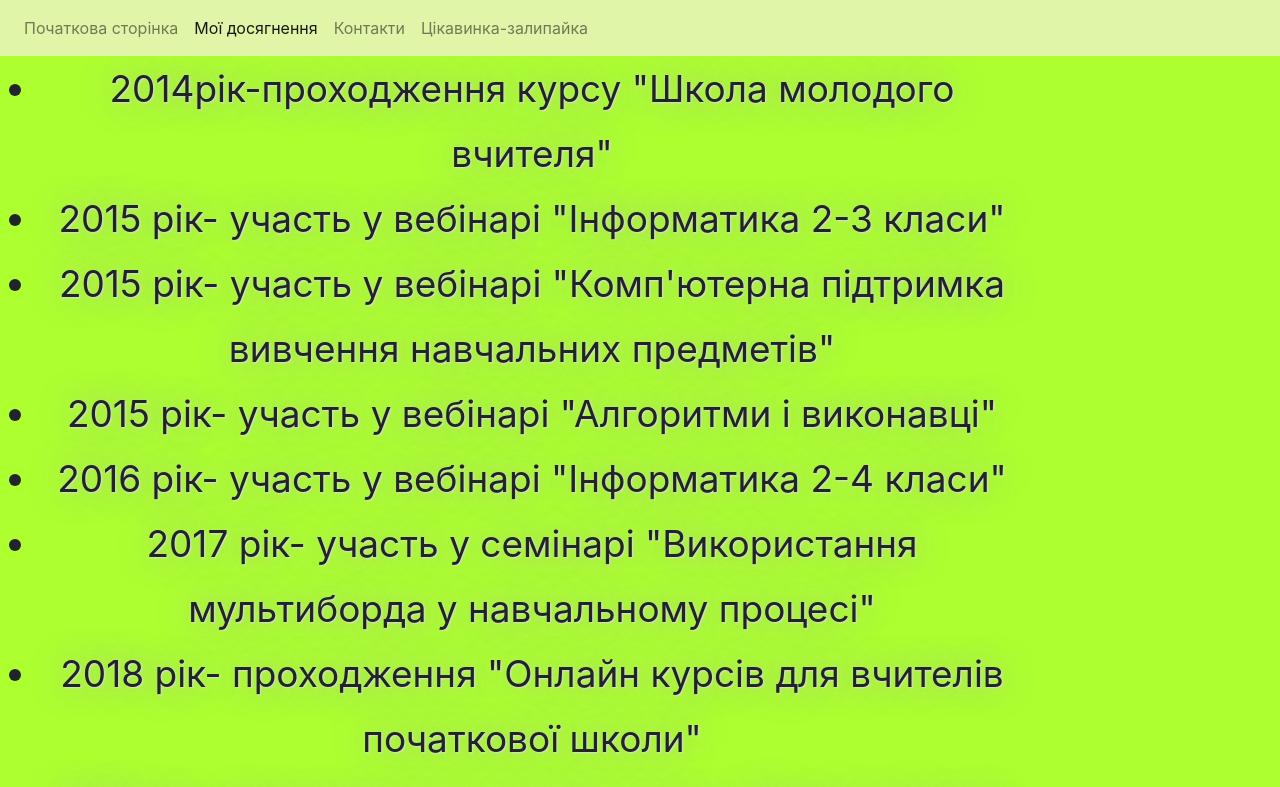
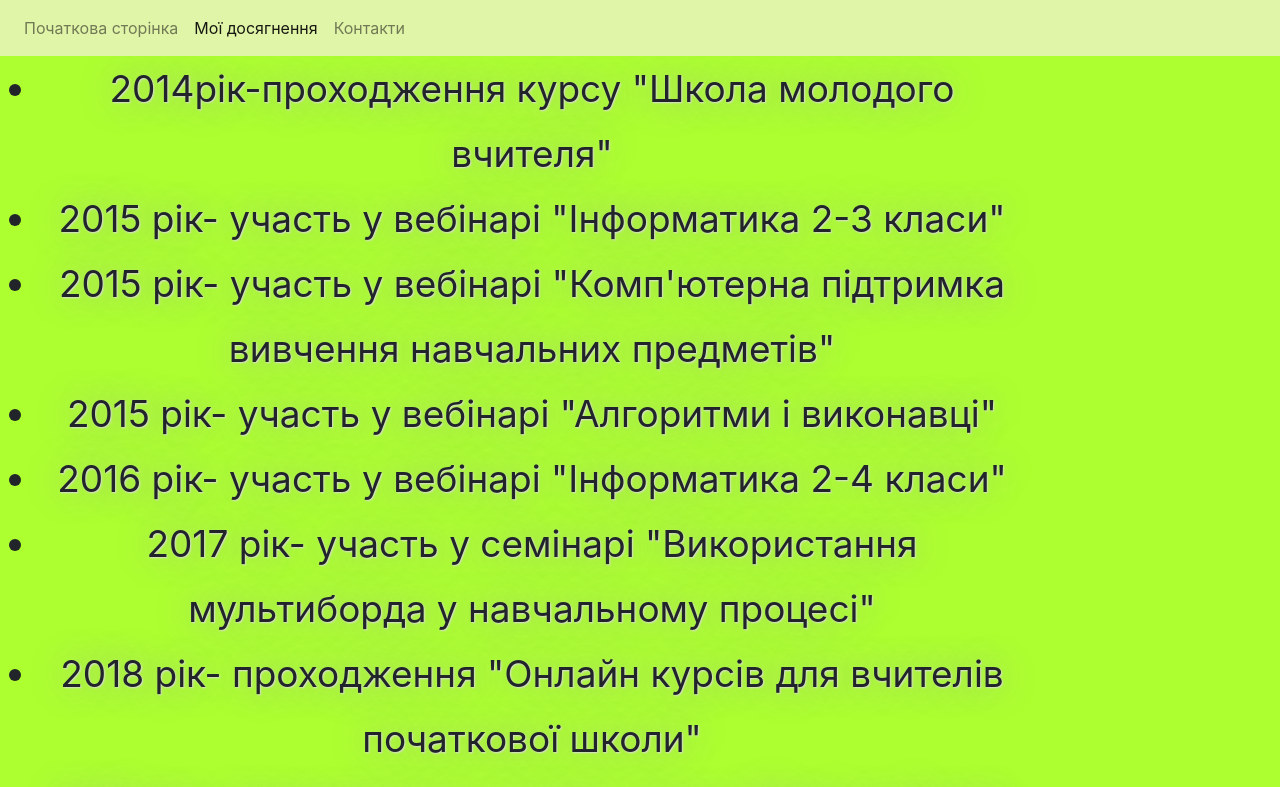
Before and after one commit to bengalja/bengalja.github.io, a plain HTML site: page екзамен/навчання.html in a window 1280 px wide. Shown: the top 787 px of the page. Drawn offline with nearby package versions, Linux system fonts and the light colour scheme.

Commit message:
Update навчання.html

```diff
--- a/екзамен/навчання.html
+++ b/екзамен/навчання.html
@@ -37,9 +37,6 @@
 
 			<li class="nav-item ">
 				<a href="#" class="nav-link" data-toggle="modal" data-target="#exampleModal"> Контакти</a>
-			</li>
-			<li class="nav-item ">
-				<a href="prbkol.html" class="nav-link"> Цікавинка-залипайка</a>
 			</li>
 		</ul>
 
```
